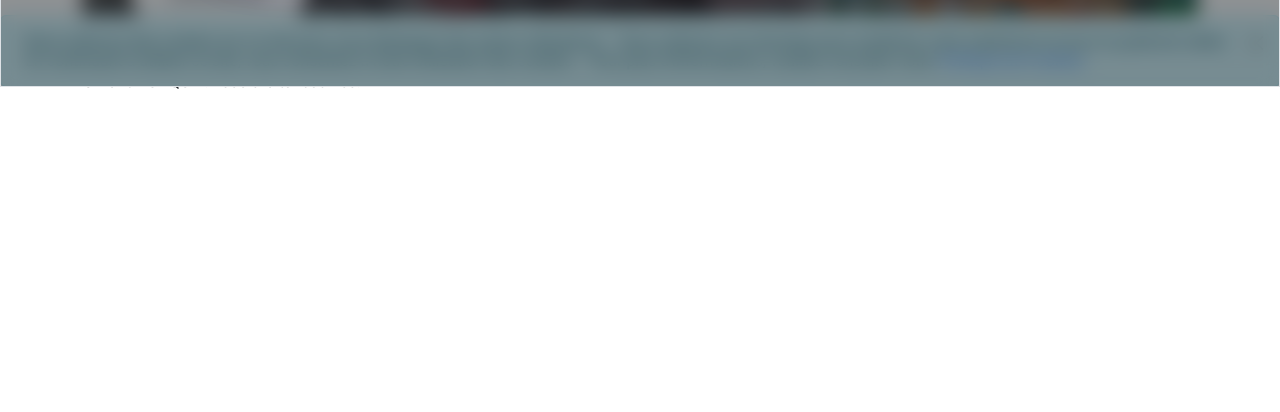
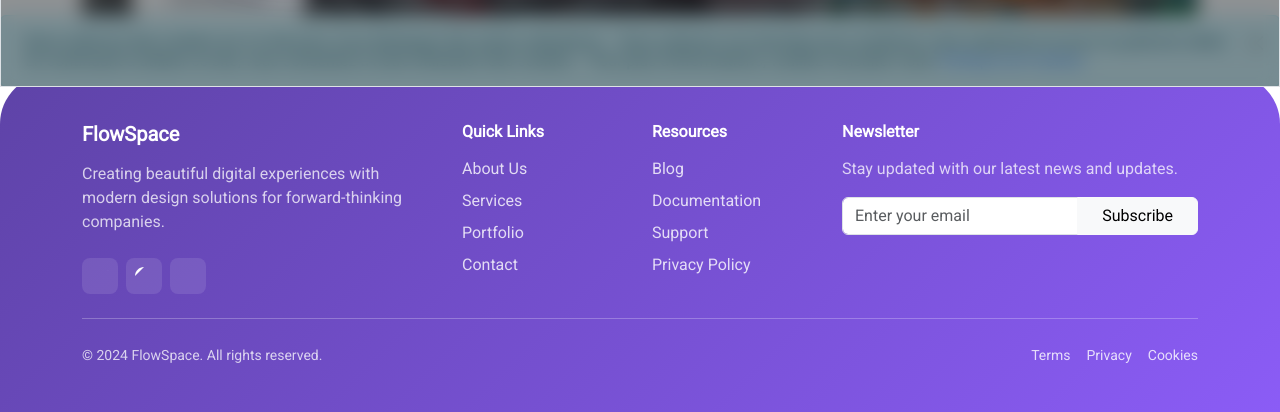
Before and after one commit to sitefinovas-ui/funquiz, a React (Vite) app: page / in a window 1280 px wide. Shown: the part 713-1125 px from the top of the page. Before the commit the page ends 823 px from the top, so only its background shows below. Built offline with nearby package versions, Linux system fonts and the light colour scheme.

Commit message:
footer 1/4

```diff
--- a/src/system/components/Footer/footer.css
+++ b/src/system/components/Footer/footer.css
@@ -0,0 +1,63 @@
+.gradient-footer {
+  background: linear-gradient(135deg, #5e43a7 0%, #8b5cf6 100%);
+  border-radius: 50px 50px 0 0;
+}
+
+.social-icon {
+  width: 36px;
+  height: 36px;
+  display: inline-flex;
+  align-items: center;
+  justify-content: center;
+  background: rgba(255, 255, 255, 0.1);
+  border-radius: 8px;
+  transition: all 0.3s ease;
+}
+
+.social-icon:hover {
+  transform: translateY(-3px);
+  background: rgba(255, 255, 255, 0.2);
+}
+
+.footer-link {
+  color: rgba(255, 255, 255, 0.8);
+  text-decoration: none;
+  transition: color 0.3s ease;
+}
+
+.footer-link:hover {
+  color: #ffffff;
+}
+
+.newsletter-input {
+  background: rgba(255, 255, 255, 0.1);
+  border: 1px solid rgba(255, 255, 255, 0.2);
+  color: white;
+}
+
+.newsletter-input::placeholder {
+  color: rgba(255, 255, 255, 0.6);
+}
+
+.newsletter-input:focus {
+  background: rgba(255, 255, 255, 0.15);
+  border-color: rgba(255, 255, 255, 0.3);
+  color: white;
+  box-shadow: none;
+}
+
+/* 📱 Responsive tweaks */
+@media (max-width: 768px) {
+  .gradient-footer {
+    text-align: center;
+  }
+
+  .social-icon {
+    margin: 0 auto;
+  }
+
+  .footer-link {
+    display: inline-block;
+    margin-bottom: 0.5rem;
+  }
+}
--- a/src/system/components/Footer/footer.jsx
+++ b/src/system/components/Footer/footer.jsx
@@ -1,12 +1,95 @@
-import './footer.css';
+import React from "react";
+import "./Footer.css";
 
 const Footer = () => {
   return (
-    <footer className="footer">
+    <footer className="gradient-footer shadow-5 text-white py-5">
       <div className="container">
-        <p>&copy; 2023 FUNQUIZ. Tous droits réservés.</p>
+        <div className="row g-4">
+          {/* Company Info */}
+          <div className="col-lg-4">
+            <h5 className="fw-bold mb-3">FlowSpace</h5>
+            <p className="opacity-75">
+              Creating beautiful digital experiences with modern design
+              solutions for forward-thinking companies.
+            </p>
+            <div className="d-flex gap-2 mt-4">
+              <a href="#" className="social-icon">
+                {/* Twitter */}
+                <svg width="18" height="18" fill="white" viewBox="0 0 24 24">
+                  <path d="M24 4.557c-.883.392-1.832.656-2.828.775 ..."></path>
+                </svg>
+              </a>
+              <a href="#" className="social-icon">
+                {/* GitHub */}
+                <svg width="18" height="18" fill="white" viewBox="0 0 24 24">
+                  <path d="M12 0c-6.626 0-12 5.373-12 12 ..."></path>
+                </svg>
+              </a>
+              <a href="#" className="social-icon">
+                {/* LinkedIn */}
+                <svg width="18" height="18" fill="white" viewBox="0 0 24 24">
+                  <path d="M19 0h-14c-2.761 0-5 2.239-5 ..."></path>
+                </svg>
+              </a>
+            </div>
+          </div>
+
+          {/* Quick Links */}
+          <div className="col-lg-2 col-md-4">
+            <h6 className="fw-bold mb-3">Quick Links</h6>
+            <ul className="list-unstyled">
+              <li className="mb-2"><a href="#" className="footer-link">About Us</a></li>
+              <li className="mb-2"><a href="#" className="footer-link">Services</a></li>
+              <li className="mb-2"><a href="#" className="footer-link">Portfolio</a></li>
+              <li className="mb-2"><a href="#" className="footer-link">Contact</a></li>
+            </ul>
+          </div>
+
+          {/* Resources */}
+          <div className="col-lg-2 col-md-4">
+            <h6 className="fw-bold mb-3">Resources</h6>
+            <ul className="list-unstyled">
+              <li className="mb-2"><a href="#" className="footer-link">Blog</a></li>
+              <li className="mb-2"><a href="#" className="footer-link">Documentation</a></li>
+              <li className="mb-2"><a href="#" className="footer-link">Support</a></li>
+              <li className="mb-2"><a href="#" className="footer-link">Privacy Policy</a></li>
+            </ul>
+          </div>
+
+          {/* Newsletter */}
+          <div className="col-lg-4">
+            <h6 className="fw-bold mb-3">Newsletter</h6>
+            <p className="opacity-75">Stay updated with our latest news and updates.</p>
+            <div className="input-group mt-3">
+              <input
+                type="email"
+                className="form-control newsletter-input"
+                placeholder="Enter your email"
+              />
+              <button className="btn btn-light px-4" type="button">Subscribe</button>
+            </div>
+          </div>
+        </div>
+
+        <hr className="my-4 opacity-25" />
+
+        {/* Copyright */}
+        <div className="row align-items-center">
+          <div className="col-md-6 text-center text-md-start">
+            <small className="opacity-75">
+              © 2024 FlowSpace. All rights reserved.
+            </small>
+          </div>
+          <div className="col-md-6 text-center text-md-end mt-3 mt-md-0">
+            <a href="#" className="footer-link me-3"><small>Terms</small></a>
+            <a href="#" className="footer-link me-3"><small>Privacy</small></a>
+            <a href="#" className="footer-link"><small>Cookies</small></a>
+          </div>
+        </div>
       </div>
     </footer>
   );
 };
+
 export default Footer;
--- a/src/system/components/Header/header.css
+++ b/src/system/components/Header/header.css
@@ -28,7 +28,7 @@
 }
 .topbar a {
   position: relative;
-  font-size: 0.85rem;
+  font-size: 1rem;
   font-weight: 500;
   color: var(--color-white);
   text-decoration: none;
@@ -61,6 +61,7 @@
 
 .socials li {
   color: var(--color-white);
+  font-size: 1rem;
   cursor: pointer;
   transition: color 0.2s;
 }
```
